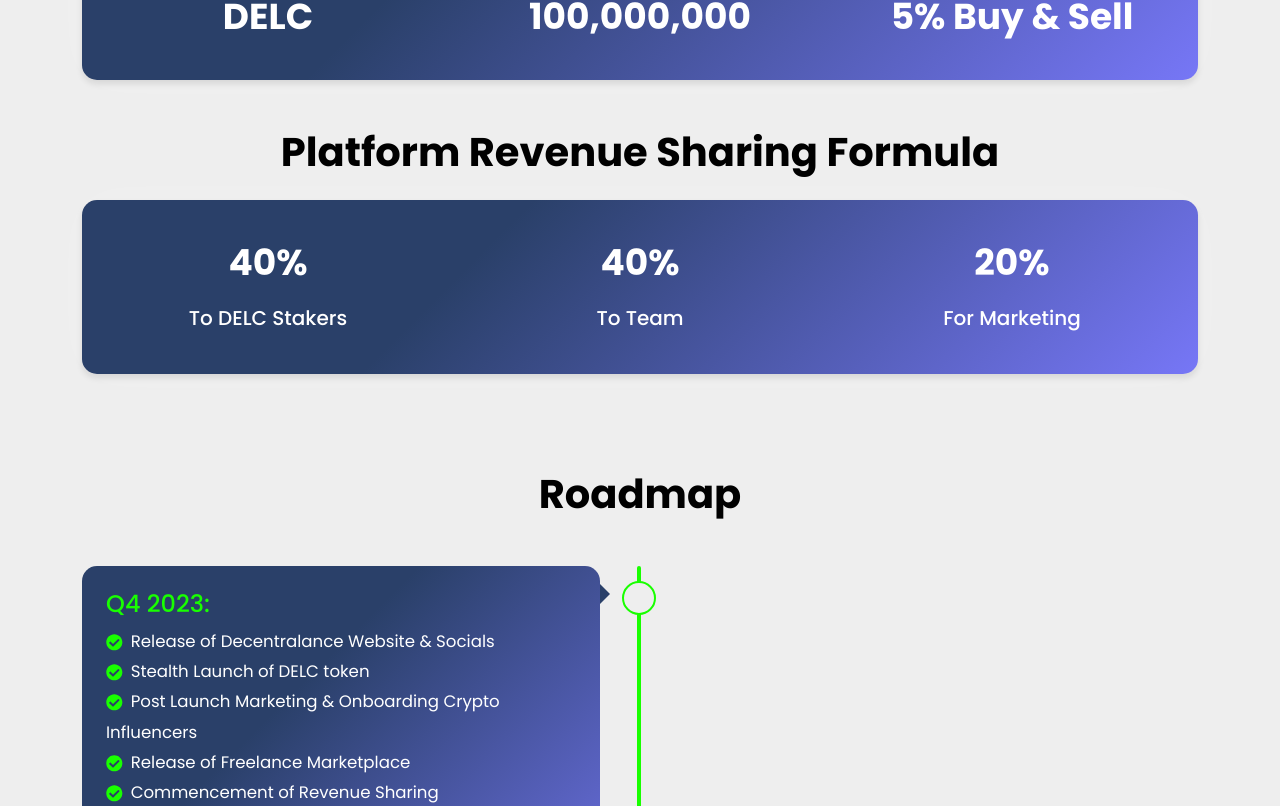
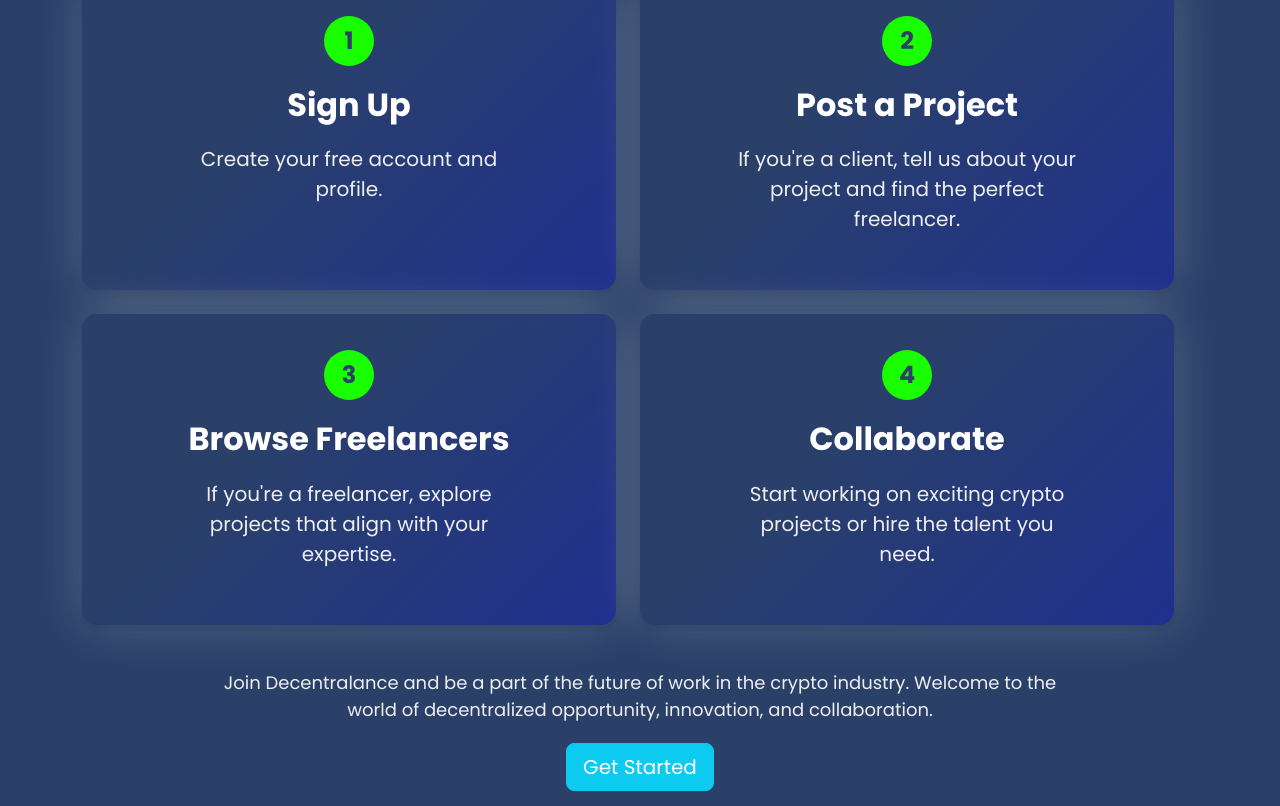
Before and after one commit to Ahsan-Ehtesham/frontend-app, a React (Create React App) app: page / in a window 1280 px wide. Shown: the part 2034-2840 px from the top of the page. Built offline with nearby package versions, Linux system fonts and the light colour scheme.

Commit message:
cta section added

```diff
--- a/src/App.js
+++ b/src/App.js
@@ -3,10 +3,10 @@
 import Header from "./components/Header";
 import { Footer } from "./components/Footer";
 import Features from "./components/Features";
+import Cta from "./components/Cta";
 import Tokenomics from "./components/Tokenomics";
 import { Roadmap } from "./components/Roadmap";
 import { Faq } from "./components/Faq";
-// import OurApp from "./components/OurApp";
 
 function App() {
   return (
@@ -14,7 +14,7 @@
       <Navbar />
       <Header />
       <Features />
-      {/* <OurApp/> */}
+      <Cta/>
       <Tokenomics />
       <Roadmap />
       <Faq />
--- a/src/assets/scss/styles.scss
+++ b/src/assets/scss/styles.scss
@@ -59,40 +59,12 @@
   }
   .description {
     margin: 20px 0;
-
     font-size: 1.125rem;
     color: $dark-color;
   }
 }
 
-#about {
-  display: flex;
-  justify-content: center;
-  align-items: center;
-  .subtitle {
-    font-size: 1.5rem;
-    color: $secondary-color;
-  }
-  h2 {
-    font-weight: 700;
-    color: white;
-  }
-  .description {
-    margin: 20px 0;
-
-    font-size: 1.125rem;
-    color: white;
-  }
-  img {
-    max-width: 100%;
-  }
-}
-
 #features {
-  .subtitle {
-    font-size: 1.5rem;
-    color: $primary-color;
-  }
   h2 {
     font-size: 2.5rem;
     font-weight: 700;
@@ -115,6 +87,66 @@
       color: white;
       text-align: center;
       h4 {
+        font-size: 1.25rem;
+      }
+    }
+  }
+}
+
+#cta{
+  background-color: $primary-color;
+  text-align: center;
+  h2 {
+    font-size: 2.5rem;
+    font-weight: 700;
+    color: $third-color;
+  }
+  p{
+    font-size: 1.125rem;
+    color: $third-color;
+    width: 75%;
+    margin: 20px auto;
+  }
+  .card {
+    border: none;
+    background: linear-gradient(
+      135deg,
+      #2a4069 0%,
+      #2a4069 35%,
+      rgba(0, 0, 255, 0.25) 100%
+    );
+    box-shadow: 0 4px 6px rgba(0, 0, 0, 0.1), 0 0 50px rgba(255, 255, 255, 0.2);
+    border-radius: 15px;
+
+    padding: 20px;
+    height: 100%;
+    .card-body {
+      color: white;
+      text-align: center;
+      .number-container {
+        /* Style for the container that holds the number */
+        width: 50px; /* Adjust the width as needed */
+        height: 50px; /* Adjust the height as needed */
+        background-color: $secondary-color; /* Change the background color as desired */
+        text-align: center;
+        line-height: 50px; /* Center the text vertically */
+        border-radius: 50%; /* Make it a circle, assuming a square container */
+        margin: 20px auto; /* Center the container within the parent element */
+        margin-top: 0px;
+      }
+
+      .number {
+        /* Style for the number itself */
+        color: $primary-color; /* Text color */
+        font-size: 24px; /* Adjust the font size as needed */
+        font-weight: bold; /* Add bold style if desired */
+      }
+
+      h5 {
+        font-size: 2rem;
+        font-weight: bold;
+      }
+      p{
         font-size: 1.25rem;
       }
     }
--- a/src/components/Cta.js
+++ b/src/components/Cta.js
@@ -1,15 +1,95 @@
-import React from 'react'
+import React from "react";
+// import {BiSolidRightArrowAlt} from 'react-icons/bi';
 
 const Cta = () => {
   return (
     <>
-    <section className='py-5' id='cta'>
-        <div className='container'>
+      <section className="py-5" id="cta">
+        <div className="container">
+          <div className="row g-4">
+            <div className="col-12">
+              <h2>Join Us Today</h2>
+              <p>
+                Ready to take your crypto career to the next level? Whether
+                you're a freelancer seeking new opportunities or a business
+                looking for crypto talent, Decentralance is your go-to platform.
+              </p>
+            </div>
+            <div className="col-12">
+              <h2>Get Started!</h2>
+            </div>
+            <div className="row g-4 mt-3">
+              <div className="col-12 col-md-6">
+                <div className="card">
+                  <div className="card-body">
+                    <div className="number-container">
+                      <span className="number">1</span>
+                    </div>
+                    <h5 className="card-title">Sign Up</h5>
+                    <p className="card-text">
+                      Create your free account and profile.
+                    </p>
+                  </div>
+                </div>
+              </div>
+              <div className="col-12 col-md-6">
+                <div className="card">
+                  <div className="card-body">
+                    <div className="number-container">
+                      <span className="number">2</span>
+                    </div>
+                    <h5 className="card-title">Post a Project</h5>
+                    <p className="card-text">
+                      If you're a client, tell us about your project and find
+                      the perfect freelancer.
+                    </p>
+                  </div>
+                </div>
+              </div>
+              <div className="col-12 col-md-6">
+                <div className="card">
+                  <div className="card-body">
+                    <div className="number-container">
+                      <span className="number">3</span>
+                    </div>
+                    <h5 className="card-title">Browse Freelancers</h5>
+                    <p className="card-text">
+                      If you're a freelancer, explore projects that align with
+                      your expertise.
+                    </p>
+                  </div>
+                </div>
+              </div>
+              <div className="col-12 col-md-6">
+                <div className="card">
+                  <div className="card-body">
+                    <div className="number-container">
+                      <span className="number">4</span>
+                    </div>
+                    <h5 className="card-title">Collaborate</h5>
+                    <p className="card-text">
+                      Start working on exciting crypto projects or hire the
+                      talent you need.
+                    </p>
+                  </div>
+                </div>
+              </div>
+            </div>
+            <div className="col-12">
+              <p>
+                Join Decentralance and be a part of the future of work in the
+                crypto industry. Welcome to the world of decentralized
+                opportunity, innovation, and collaboration.
+              </p>
+              <a href="/" className="btn btn-info text-white btn-lg">
+                Get Started
+              </a>
+            </div>
+          </div>
+        </div>
+      </section>
+    </>
+  );
+};
 
-        </div>
-    </section>
-    </>
-  )
-}
-
-export default Cta
+export default Cta;
```
Also changed, not shown: src/assets/scss/css/styles.min.css.
